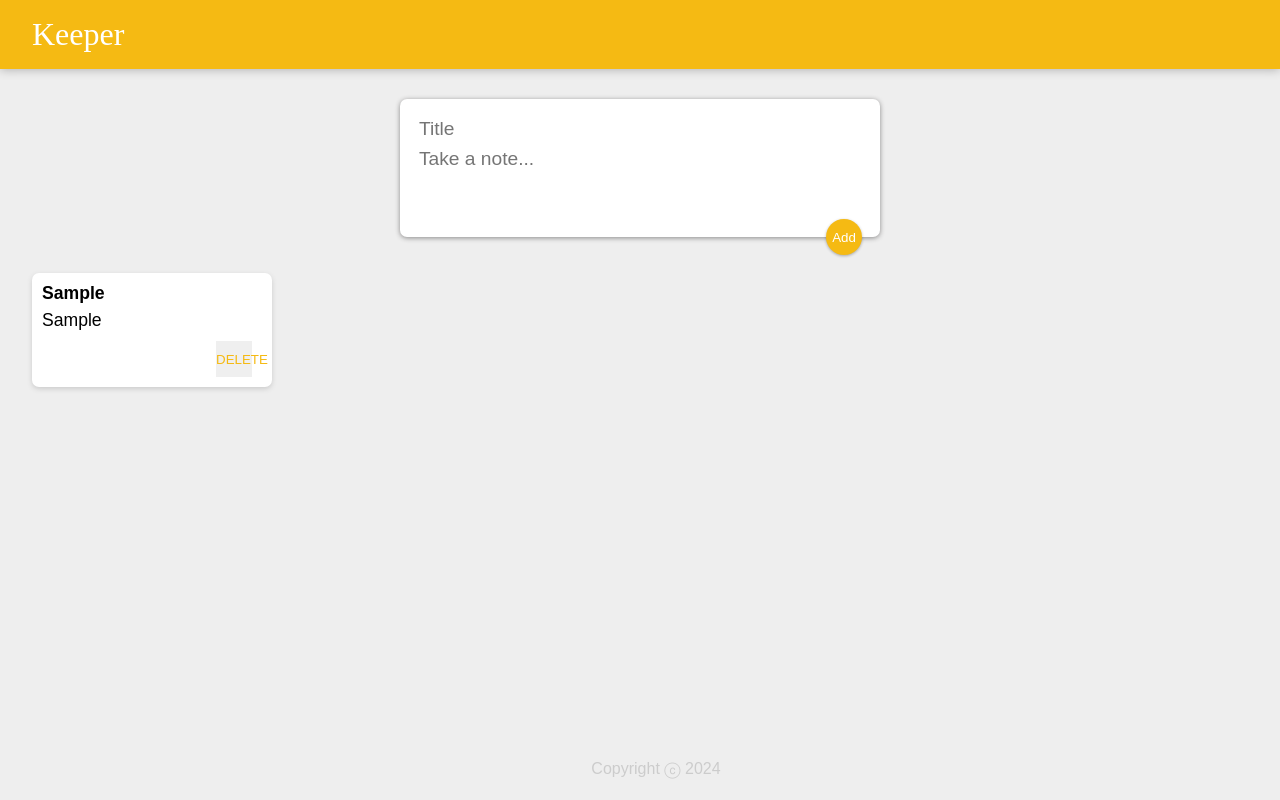
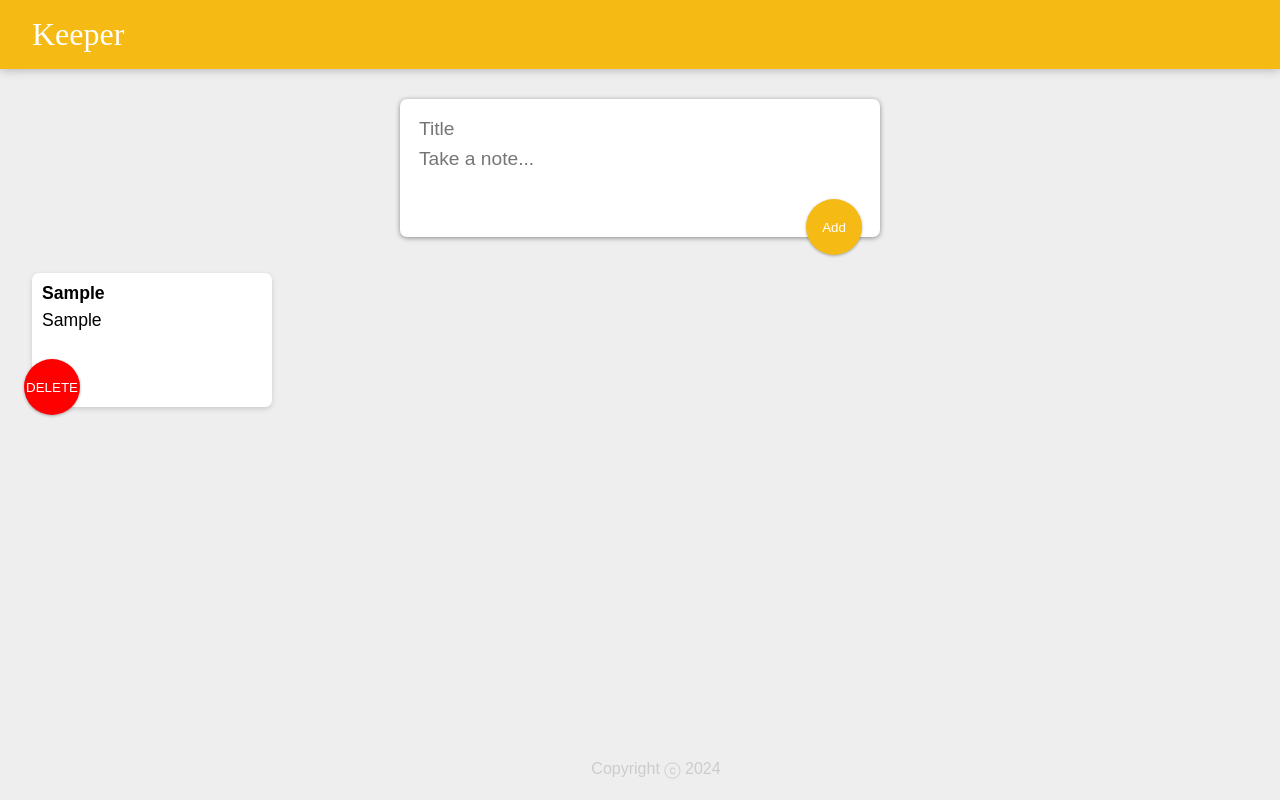
Before and after one commit to Teejay-deen/Keeper-App, a React (Create React App) app: page / in a window 1280 px wide. Both pictures are taken after typing "Sample", "Sample" into the empty fields and a click on the button "Add". Built offline with nearby package versions, Linux system fonts and the light colour scheme.

Commit message:
fixed delete button on app.css

```diff
--- a/src/App.css
+++ b/src/App.css
@@ -57,12 +57,15 @@ footer p {
 
 .note_button {
   position: relative;
-  float: right;
-  margin-right: 10px;
-  color: #f5ba13;
+  right: 18px;
+  bottom: -18px;
+  background: red;
+  color: #fff;
   border: none;
-  width: 36px;
-  height: 36px;
+  border-radius: 50%;
+  width: 56px;
+  height: 56px;
+  box-shadow: 0 1px 3px rgba(0, 0, 0, 0.3);
   cursor: pointer;
   outline: none;
 }
@@ -94,8 +97,8 @@ form button {
   color: #fff;
   border: none;
   border-radius: 50%;
-  width: 36px;
-  height: 36px;
+  width: 56px;
+  height: 56px;
   box-shadow: 0 1px 3px rgba(0, 0, 0, 0.3);
   cursor: pointer;
   outline: none;
```
